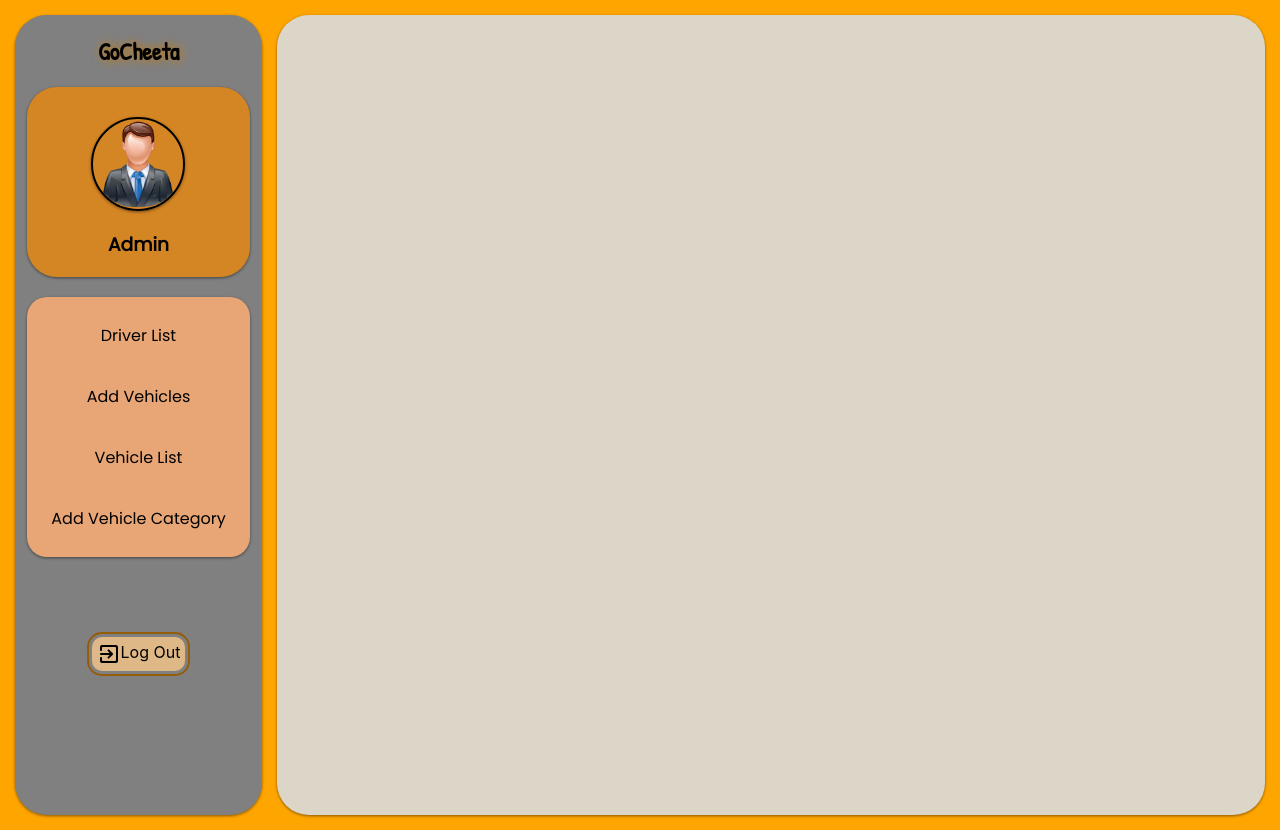
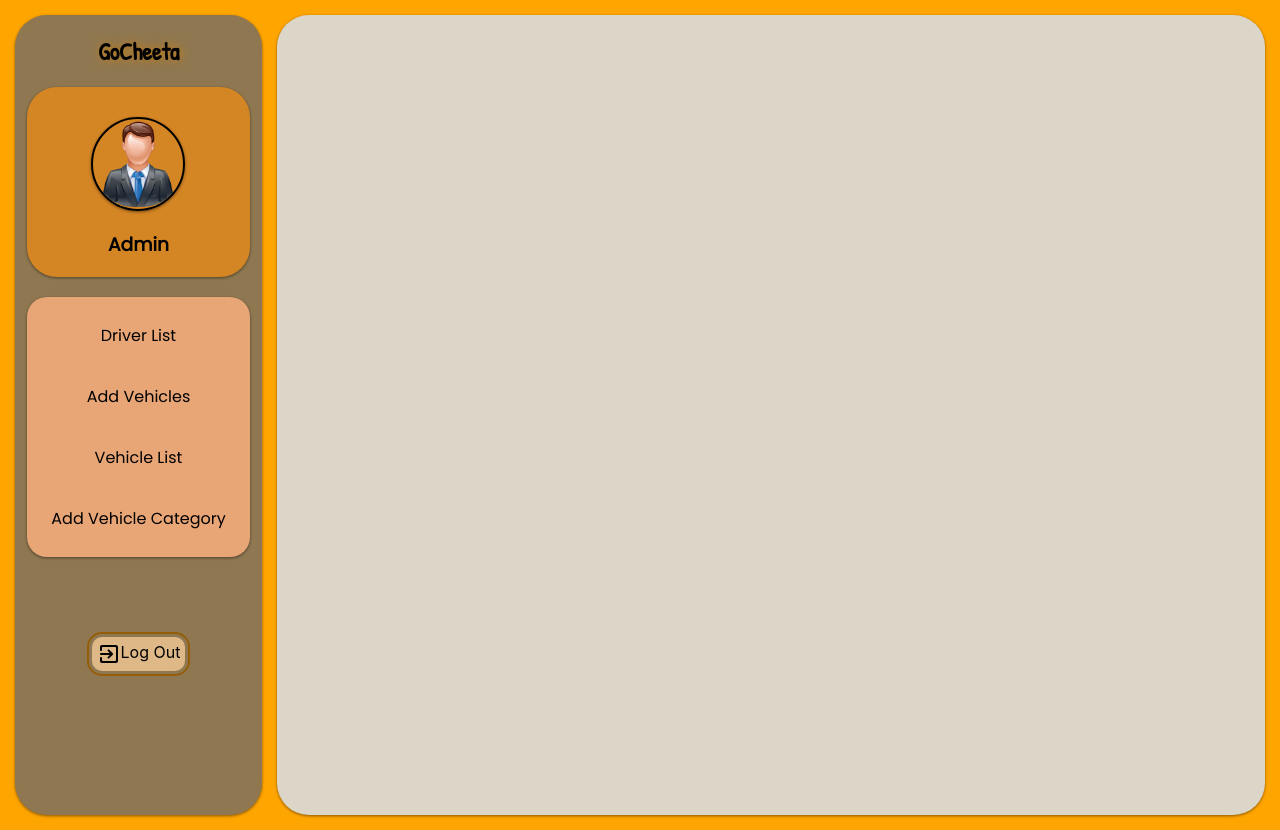
Before and after one commit to dvimukthi/cab-service-system, a React (Create React App) app: page / in a window 1280 px wide. Built offline with nearby package versions, Linux system fonts and the light colour scheme; a web font is replaced by a local one.

Commit message:
AdminSidebar update

```diff
--- a/src/Components/Admin/AdminSidebar.css
+++ b/src/Components/Admin/AdminSidebar.css
@@ -1,7 +1,7 @@
 .Sidebar__Container {
     display: flex;
     flex-direction: column;
-    background: grey;
+    background: rgb(143, 120, 81);
     width: 20%;
     height: 100vh;
     border-radius: 2rem;
```
